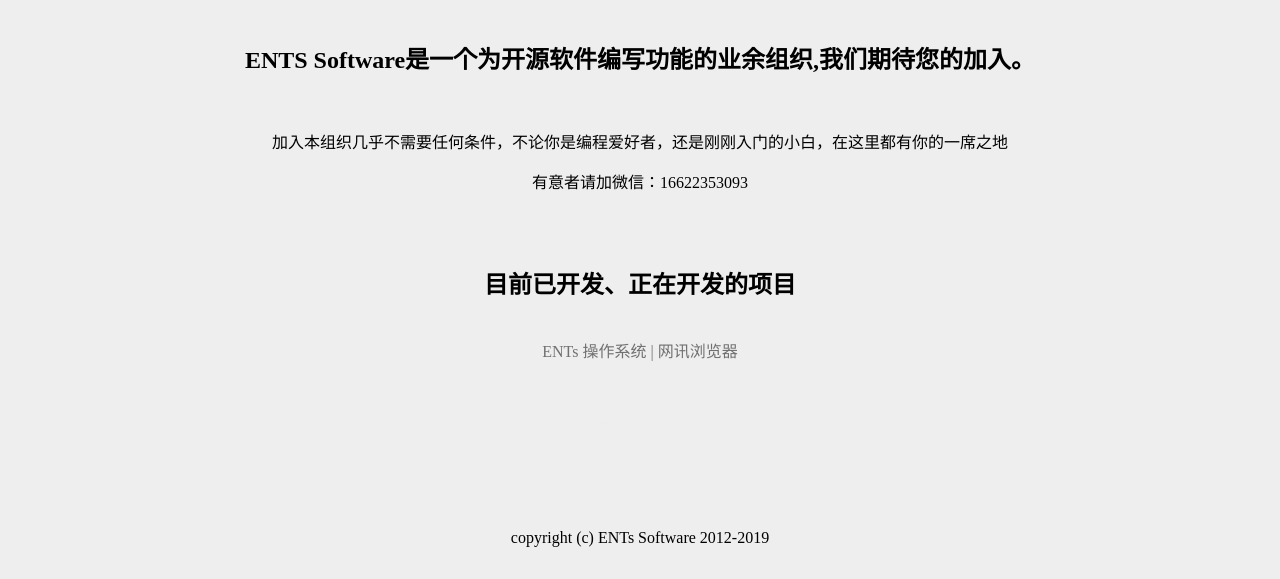
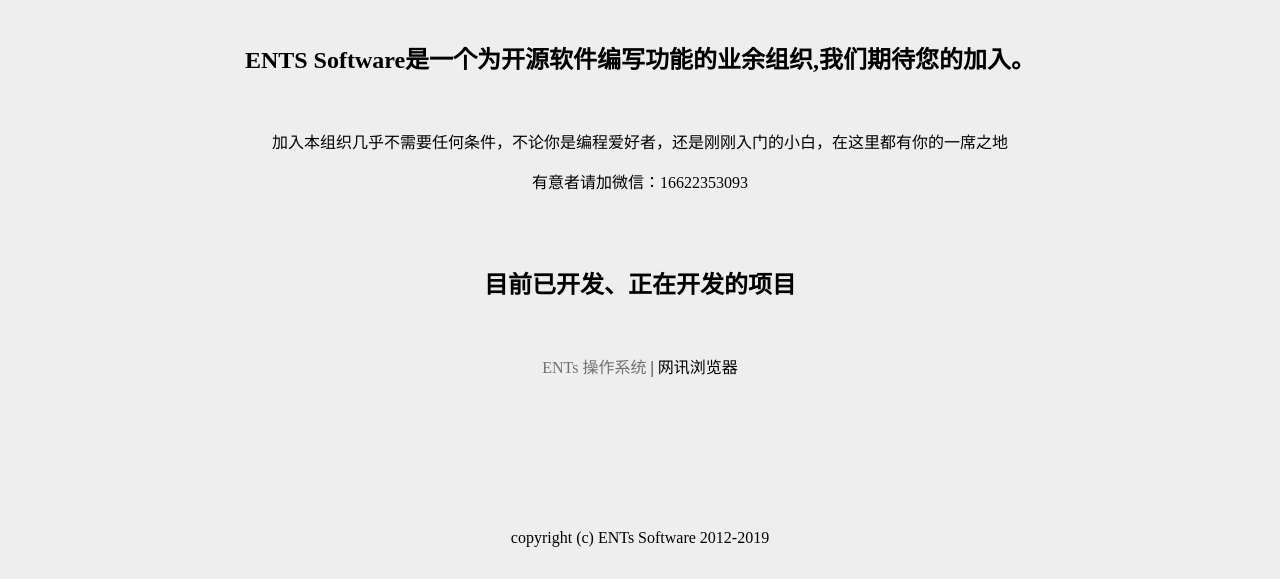
Before and after one commit to ENTsSoftware/ENTsSoftware.github.io, a plain HTML site: page home.html in a window 1280 px wide. Shown: the part 221-800 px from the top of the page. Drawn offline with Linux system fonts and the light colour scheme.

Commit message:
Update home.html

```diff
--- a/home.html
+++ b/home.html
@@ -110,12 +110,8 @@
 			<!-- 在框架中插入2号标题 -->
 			<br/>
 			<!-- 换行符号 -->
-			<a class="a2" href="./projects/1.html">ENTs 操作系统</a>
-			<!-- 在框架中插入链接 -->
-			<a class="a2" href="./home.html"> | </a>
-			<!-- 在框架中插入链接 -->
-			<a class="a2" href="./projects/2.html">网讯浏览器</a>
-			<!-- 在框架中插入链接 -->
+			<p><span><a class="a2" href="./projects/1.html">ENTs 操作系统</a></span> | <span<a class="a2" href="./projects/2.html">网讯浏览器</a></span></p>
+			<!-- 在正常文本中插入两个以定义css为框架的链接 -->
 			<br/>
 			<!-- 换行符号 -->
 			<br/>
```
